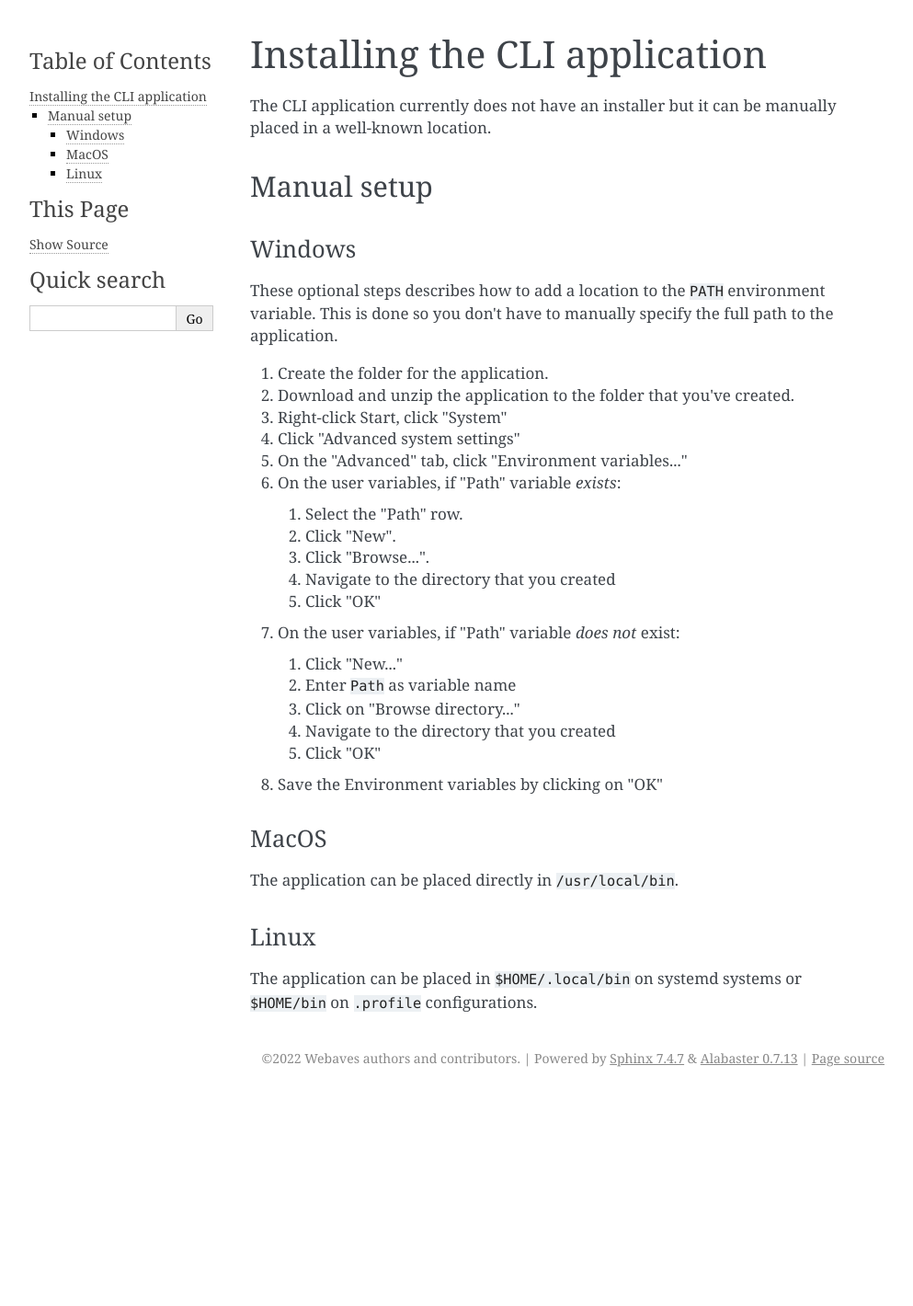
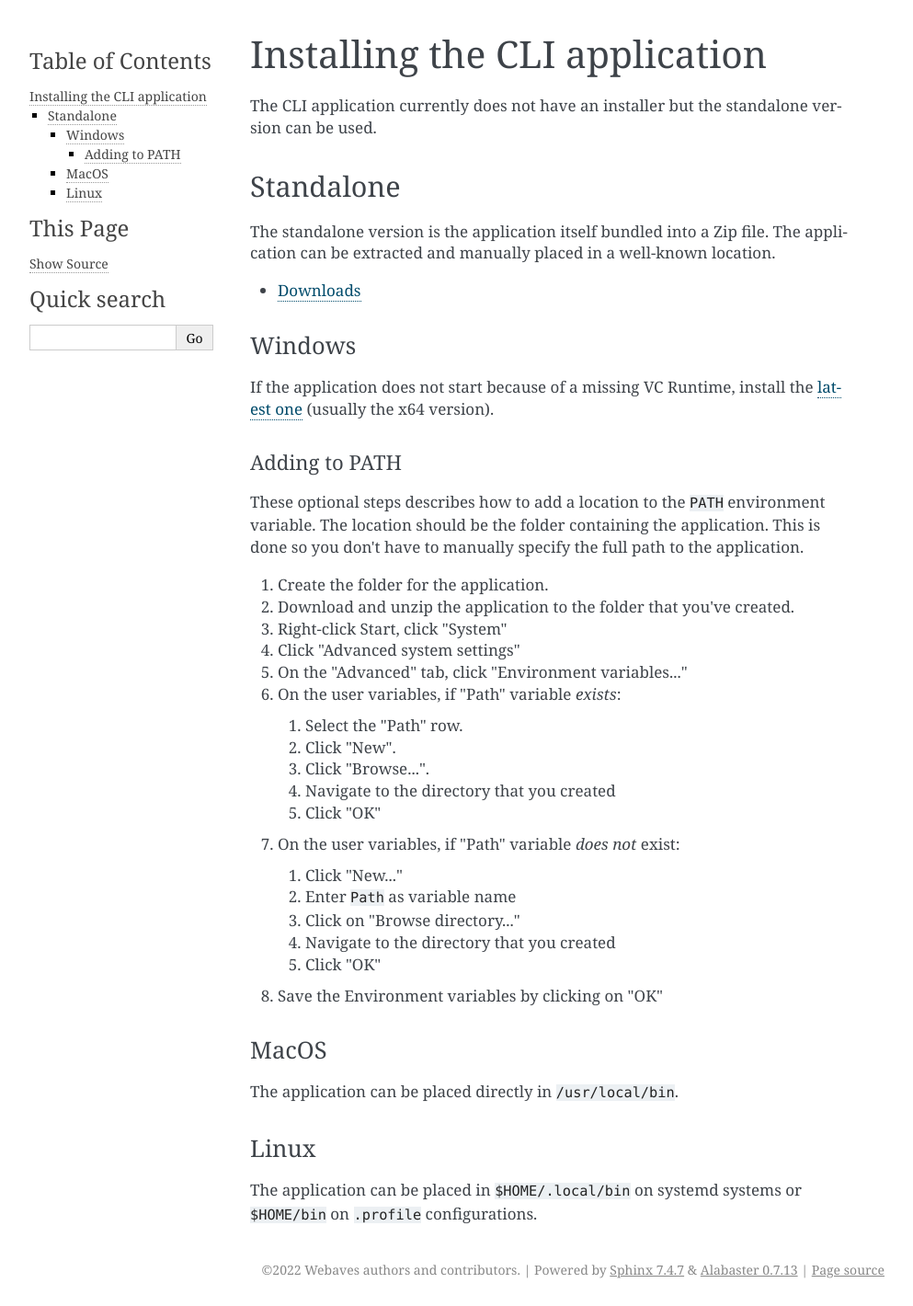
Before and after one commit to chfoo/webaves, a Sphinx documentation site: the page built from docs/install.md, in a window 1280 px wide. Shown: the whole page at 92% size, without its empty margins (148-1141 px from the left). Built offline with Sphinx 7.4.7, drawn with Linux system fonts in a browser that asks for light colours; before the commit the page ends 1190 px from its top, so only the background shows below that.

Commit message:
Update docs, bump versions 0.1.0

```diff
--- a/docs/install.md
+++ b/docs/install.md
@@ -1,12 +1,20 @@
 # Installing the CLI application
 
-The CLI application currently does not have an installer but it can be manually placed in a well-known location.
+The CLI application currently does not have an installer but the standalone version can be used.
 
-## Manual setup
+## Standalone
+
+The standalone version is the application itself bundled into a Zip file. The application can be extracted and manually placed in a well-known location.
+
+* [Downloads](https://github.com/chfoo/webaves/releases)
 
 ### Windows
 
-These optional steps describes how to add a location to the `PATH` environment variable. This is done so you don't have to manually specify the full path to the application.
+If the application does not start because of a missing VC Runtime, install the [latest one](https://docs.microsoft.com/en-US/cpp/windows/latest-supported-vc-redist?view=msvc-170) (usually the x64 version).
+
+#### Adding to PATH
+
+These optional steps describes how to add a location to the `PATH` environment variable. The location should be the folder containing the application. This is done so you don't have to manually specify the full path to the application.
 
 1. Create the folder for the application.
 2. Download and unzip the application to the folder that you've created.
```
Also changed, not shown: README.md (+6 -1 lines), crates/webaves-app/CHANGELOG.md, crates/webaves/CHANGELOG.md, crates/webaves/README.md, 2 other files.
